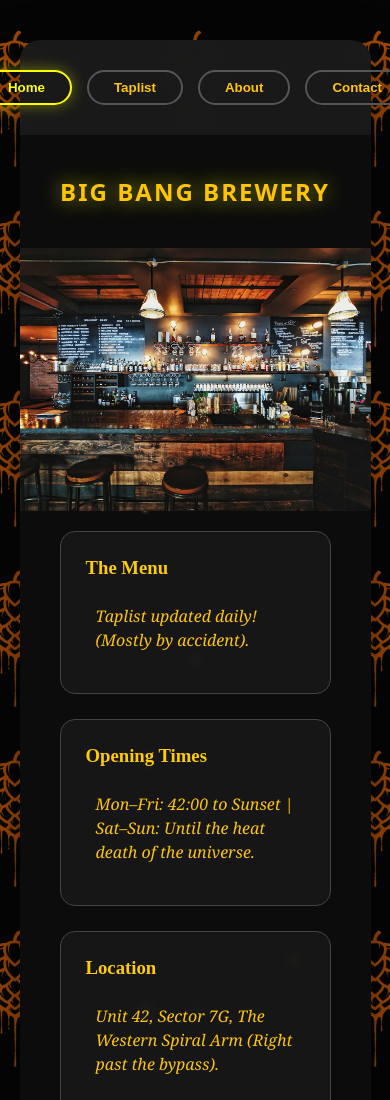
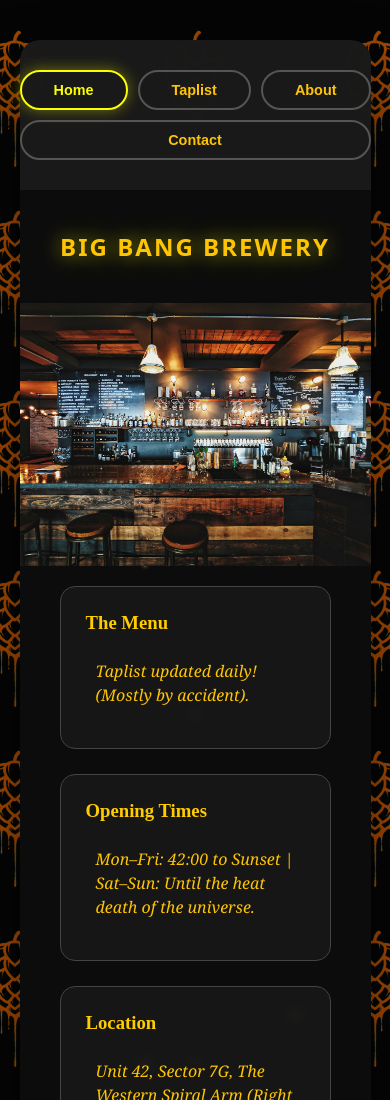
Before and after one commit to Ryan-Kaiser-22/restaurant-proj, a website built with webpack: page src/template.html in a window 390 px wide. Shown: the top 1100 px of the page. Built offline with nearby package versions, Linux system fonts and the light colour scheme; a web font is replaced by a local one.

Commit message:
fix: tab button media rule for 480px

```diff
--- a/src/style.css
+++ b/src/style.css
@@ -204,6 +204,32 @@ h1 {
     }
 }
 
+@media (max-width: 480px) {
+    nav {
+            flex-wrap: wrap; /* Allows buttons to move to a second line if needed */
+            justify-content: center;
+            gap: 10px;
+        }
+
+        nav button {
+            padding: 10px 15px; /* Shorter left/right padding, slightly taller for "tappability" */
+            font-size: 0.9rem;   /* Slightly smaller text */
+            flex: 1 1 auto;      /* Allows buttons to grow to fill space */
+            min-width: 100px;    /* Prevents them from getting too skinny */
+        }nav {
+            flex-wrap: wrap; /* Allows buttons to move to a second line if needed */
+            justify-content: center;
+            gap: 10px;
+        }
+
+        nav button {
+            padding: 10px 15px; /* Shorter left/right padding, slightly taller for "tappability" */
+            font-size: 0.9rem;   /* Slightly smaller text */
+            flex: 1 1 auto;      /* Allows buttons to grow to fill space */
+            min-width: 100px;    /* Prevents them from getting too skinny */
+        }
+    }
+
 .sekuya-regular {
   font-family: "Sekuya", system-ui;
   font-weight: 400;
```
